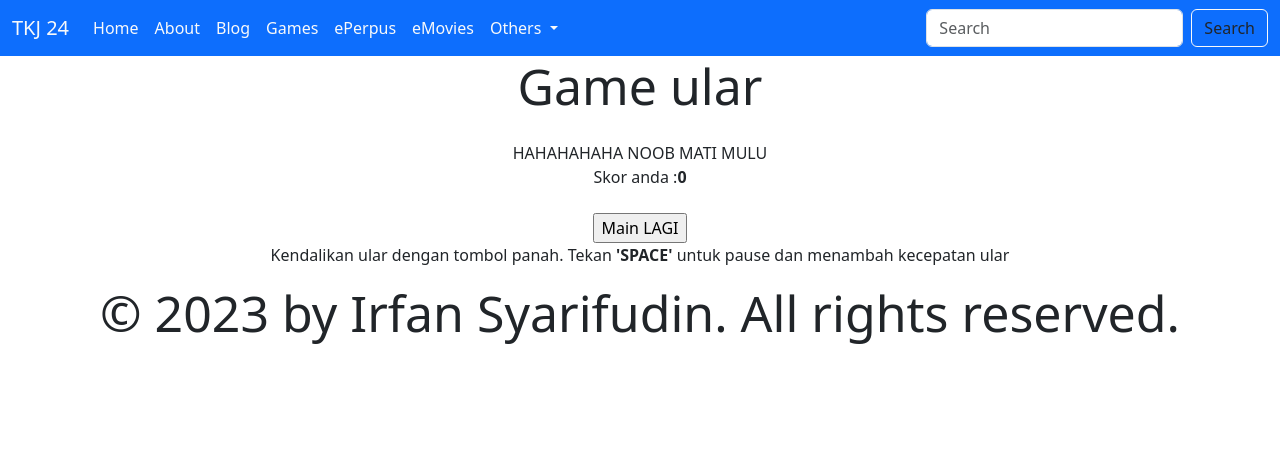
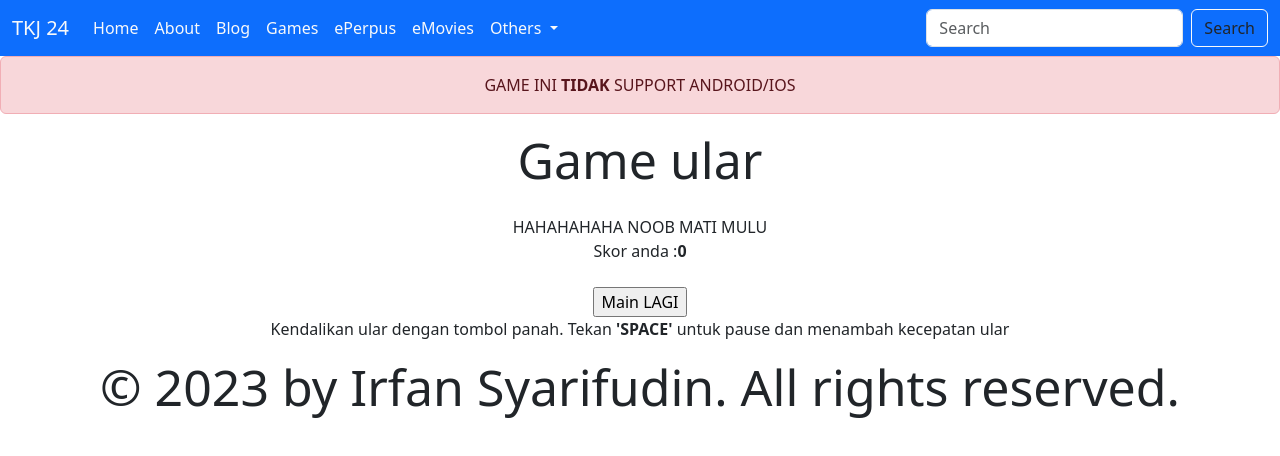
Before and after one commit to Irfan3006/website-kelas, a plain HTML site: page Website/snake/snake.html in a window 1280 px wide. Drawn offline with nearby package versions, Linux system fonts and the light colour scheme.

Commit message:
Add files via upload
ADD ALERT

```diff
--- a/Website/snake/snake.html
+++ b/Website/snake/snake.html
@@ -56,6 +56,11 @@ h1 { font-size:50px; text-align: center; margin: 0; padding-bottom: 25px;}
       </div>
     </div>
   </nav>
+
+  <div class="alert alert-danger" role="alert">
+  GAME INI <b>TIDAK</b> SUPPORT ANDROID/IOS
+  </div>
+
 <script type="text/javascript">
 function play_game()
 {
```
